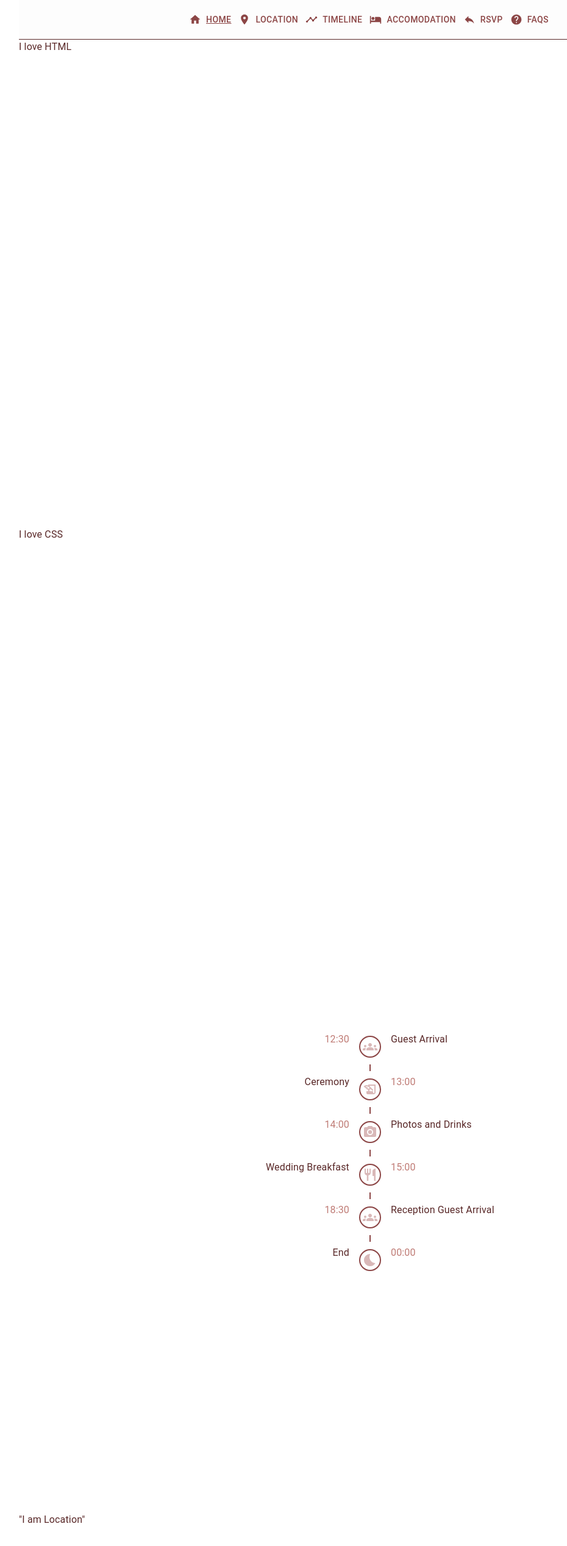
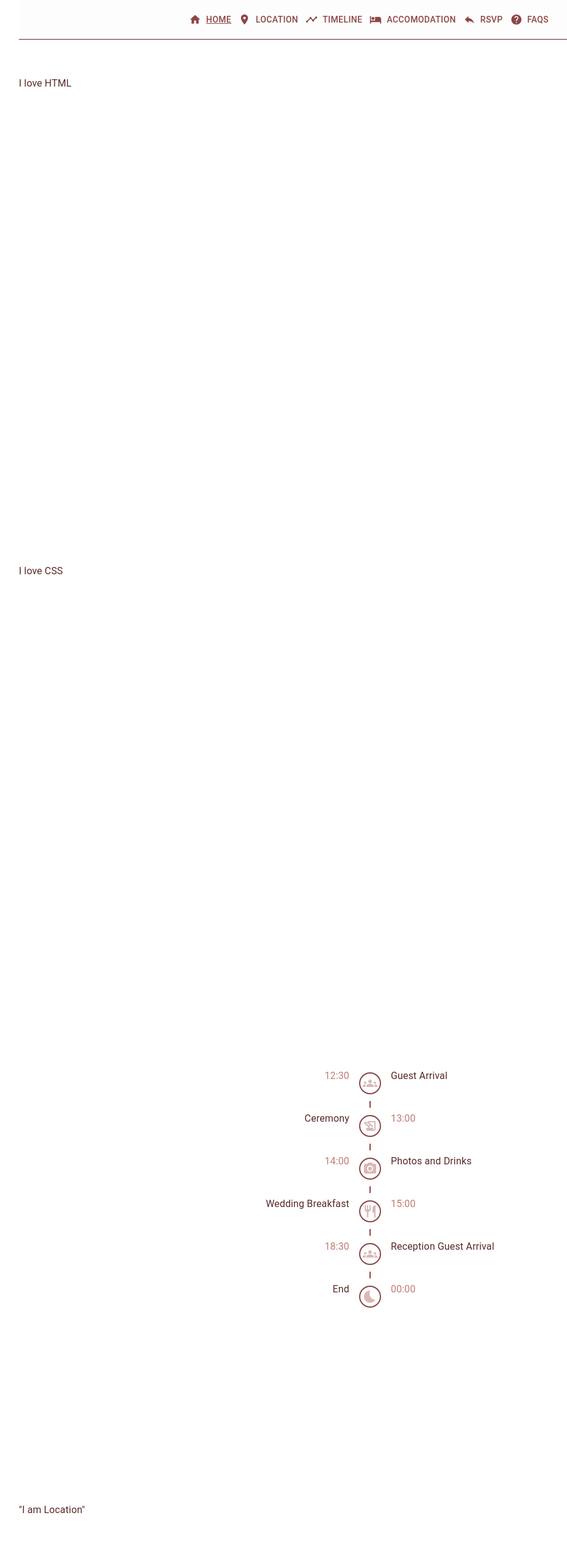
Before and after one commit to gordonwoodbine/weddingsite-clone, a Next.js app: page / in a window 1280 px wide. Shown: the top 2536 px of the page at 61% size, without its empty margins (33-963 px from the left). Built offline with nearby package versions, Linux system fonts and the light colour scheme; no server answers.

Commit message:
make it better so that the content is not covered by the navbar

```diff
--- a/components/TimelineStructure/TimelineStructure.js
+++ b/components/TimelineStructure/TimelineStructure.js
@@ -47,7 +47,8 @@ const events = [
 
 
 const TimelineStructure = () => {
-  return (
+  return (<div style={{'padding-top': '60px'}}>
+
     <Timeline position='alternate'>
       {events.map((e, i) => (
         <TimelineItem key={i}>
@@ -62,6 +63,7 @@ const TimelineStructure = () => {
         </TimelineItem>
       ))}
     </Timeline>
+    </div>
   );
 };
 export default TimelineStructure;
--- a/pages/index.js
+++ b/pages/index.js
@@ -35,10 +35,11 @@ const Home = () => {
 
 
 
-    <div id="rsvp" style={{minHeight: '100vh'}}> I love HTML </div>
-    <div id="accomodation" style={{minHeight: '100vh'}}> I love CSS </div>
+    <div id="rsvp" style={{ 'padding-top': '60px', minHeight: '100vh'}}> I love HTML </div>
+    <div id="accomodation" style={{'padding-top': '60px', minHeight: '100vh'}}> I love CSS </div>
     <div id="timeline" style={{minHeight: '100vh'}} > <Timeline/></div>
      <Section sectionId="location"/>
+
 
     </>
   );
```
